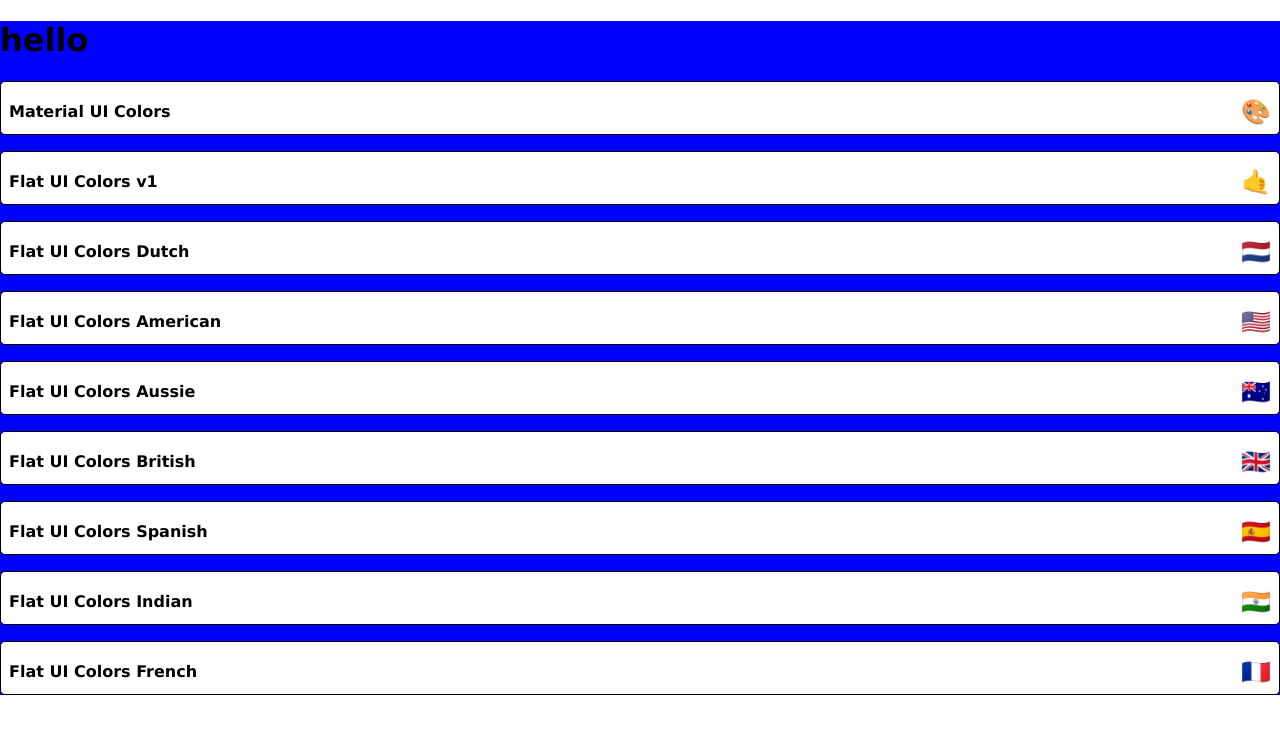
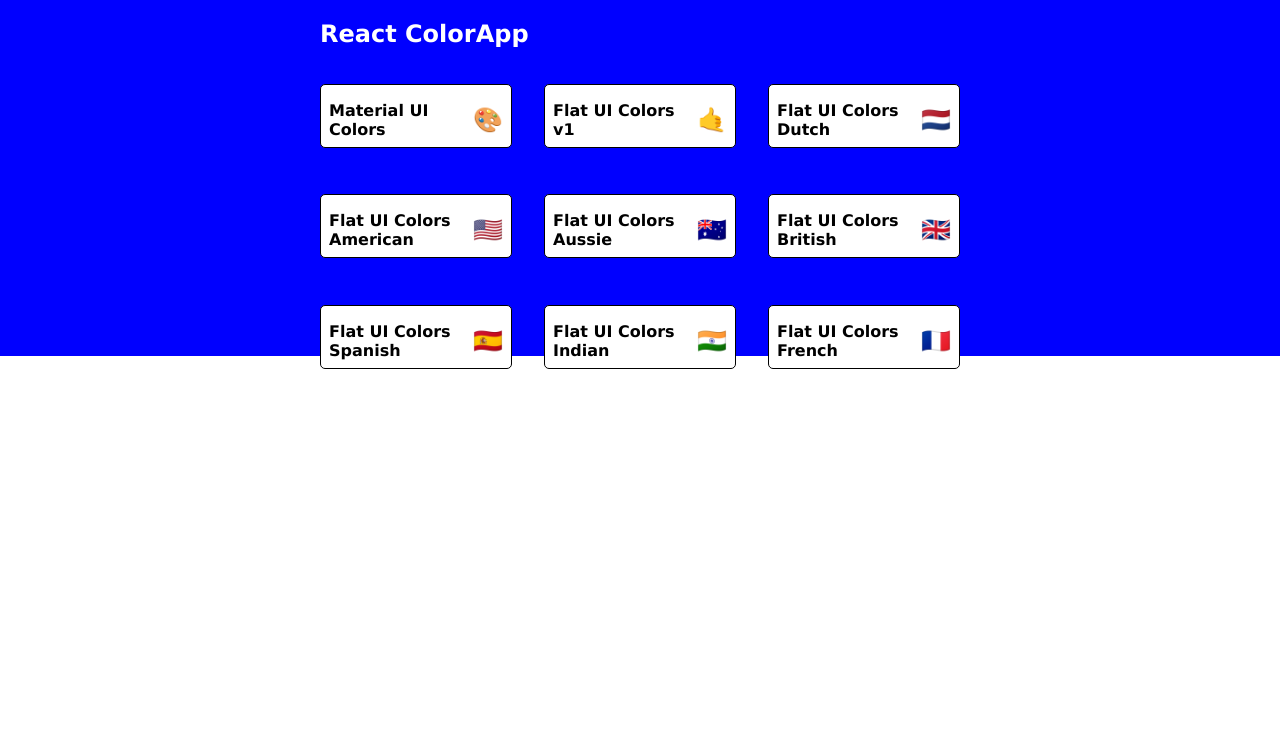
Before and after one commit to jonahCodes/ReactColorProject, a React (Create React App) app: page / in a window 1280 px wide. Shown: the top 734 px of the page. Built offline with nearby package versions, Linux system fonts and the light colour scheme.

Commit message:
start palettelist styling

```diff
--- a/src/colorApp/PaletteList.js
+++ b/src/colorApp/PaletteList.js
@@ -1,27 +1,56 @@
+import { withStyles } from "react-jss";
 import { Component } from "react";
 // import { Link } from "react-router-dom";
 import MiniPalette from "./MiniPalette";
-const classes = {
+
+const styles = {
   root: {
     backgroundColor: "blue",
+    height: "100%",
+    display: "flex",
+    alignItems: "flex-start",
+    justifyContent: "center",
+  },
+  container: {
+    width: "50%",
+    display: "flex",
+    flexDirection: "column",
+    alignItems: "flex-start",
+    flexWrap: "wrap",
+  },
+  nav: {
+    display: "flex",
+    width: "100%",
+    justifyContent: "space-between",
+    color: "white",
+  },
+  palettes: {
+    display: "grid",
+    boxSizing: "border-box",
+    width: "100%",
+    gridTemplateColumns: "repeat(3,30%)",
+    gridGap: "5%",
   },
 };
-export default class PaletteList extends Component {
+class PaletteList extends Component {
   render() {
-    const { palettes } = this.props;
+    const { palettes, classes } = this.props;
     return (
-      <div style={classes.root}>
-        <div style={classes.container}>
-          <nav style={classes.nav}></nav>
-          <div style={classes.palette}></div>
+      <div className={classes.root}>
+        <div className={classes.container}>
+          <nav className={classes.nav}>
+            <h1>React ColorApp</h1>
+          </nav>
+          <div className={classes.palettes}>
+            {palettes.map((palette, index) => (
+              <p key={index}>
+                <MiniPalette {...palette} />
+              </p>
+            ))}
+          </div>
         </div>
-        <h1>hello</h1>
-        {palettes.map((palette, index) => (
-          <p key={index}>
-            <MiniPalette {...palette} />
-          </p>
-        ))}
       </div>
     );
   }
 }
+export default withStyles(styles)(PaletteList);
```
